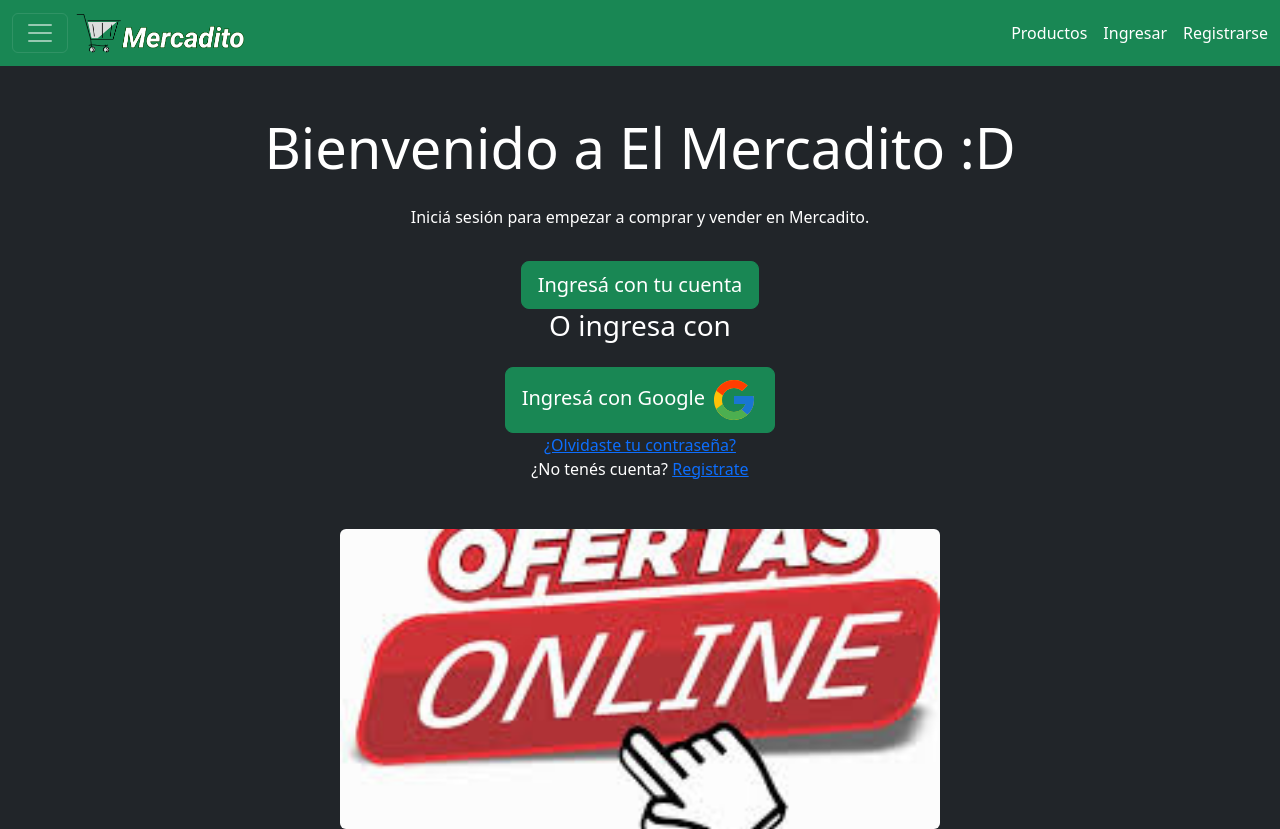
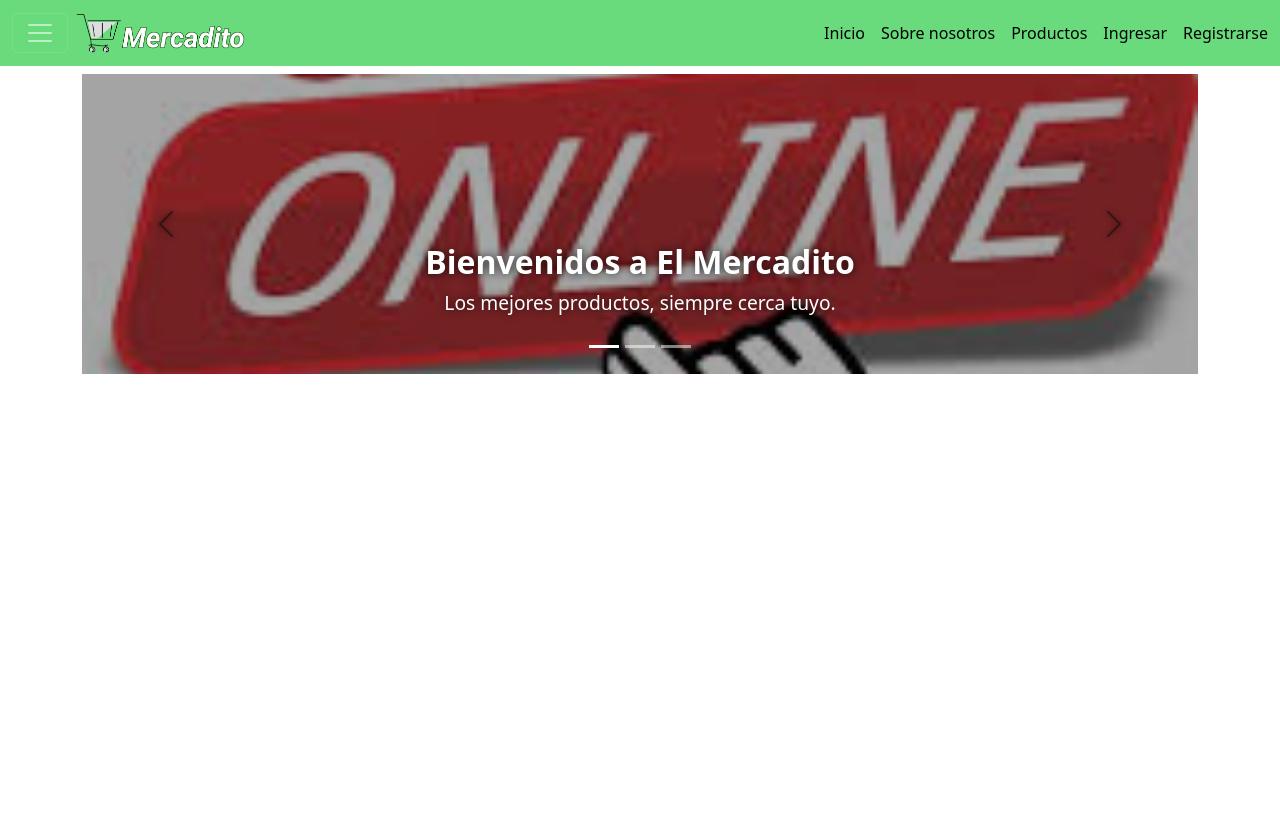
Before and after one commit to BeB55/Progra4-Grupo9, a Django app: page / in a window 1280 px wide. After the commit the page ends 374 px from the top, so only its background shows below. Run offline with Django 5.2, Linux system fonts and the light colour scheme; some libraries are stand-ins or nearby versions.

Commit message:
Rediseño botones del navbar

```diff
--- a/templates/base.html
+++ b/templates/base.html
@@ -4,13 +4,26 @@
 <html lang="es">
 <head>
   <meta charset="UTF-8">
+  <meta name="viewport" content="width=device-width, initial-scale=1">
   <title>{% block title %}Mercadito{% endblock %}</title>
   <link href="https://cdn.jsdelivr.net/npm/bootstrap@5.3.2/dist/css/bootstrap.min.css" rel="stylesheet">
   <link rel="stylesheet" href="https://cdn.jsdelivr.net/npm/bootstrap-icons@1.11.1/font/bootstrap-icons.css">
 
+  <style>
+    #navbar-btn{
+      color:#000000;
+      text-decoration: none;
+    }
+    #navbar-btn:hover{
+      border-radius: 5px;
+      background-color: #69BE7C;
+      padding: 10px 10px;
+      transition: all 0.2s ease;
+    }
+  </style>
 </head>
-<body class="bg-dark text-white">
-<nav class="navbar navbar-dark bg-success">
+<body class="bg-white text-dark">
+<nav class="navbar navbar-dark" style="background-color: #69DB7C;">
   <div class="container-fluid d-flex align-items-center justify-content-between">
     <div class="d-flex align-items-center">
 
@@ -27,21 +40,35 @@
 
     <!-- Enlaces + mini preview -->
     <div class="d-flex align-items-center gap-3">
-      <a class="nav-link text-white" href="{% url 'products:product_list' %}">Productos</a>
+
+      <a id="navbar-btn" href="{% url 'home' %}">Inicio</a>
+      <a id="navbar-btn" href="{% url 'products:about' %}">Sobre nosotros</a>
+      <a id="navbar-btn" href="{% url 'products:product_list' %}">Productos</a>
+
       {% if user.is_authenticated %}
-        <a class="nav-link text-white" href="{% url 'carrito:view_cart' %}">Mi carrito 🛒</a>
-        <a class="nav-link text-white" href="{% url 'logout' %}">Cerrar sesión</a>
 
         <!-- 👉 Mini preview del avatar -->
-        <a href="{% url 'profile' %}">
-          <img src="{% if request.user.avatar %}{{ request.user.avatar.url }}{% else %}{% static 'img/default.png' %}{% endif %}"
-               alt="Avatar"
-               class="rounded-circle border border-light"
-               width="35" height="35">
-        </a>
+         <div class="dropdown">
+          <button class="btn btn-success dropdown-toggle" type="button" data-bs-toggle="dropdown" aria-expanded="false">
+            Mi cuenta
+              <img src="{% if request.user.avatar %}{{ request.user.avatar.url }}{% else %}{% static 'img/default.png' %}{% endif %}"
+                alt="Avatar"
+                class="rounded-circle border border-light"
+                width="35" height="35">
+          </button>
+          <ul class="dropdown-menu">
+            <li><a class="dropdown-item" href="{% url 'profile' %}">Ver perfil</a></li>
+            <li><a class="dropdown-item" href="{% url 'carrito:view_cart' %}">Ver carrito</a></li>
+            <li><a class="dropdown-item" href="#">Mis productos</a></li>
+            <li><a class="dropdown-item" href="#">Mis compras</a></li>
+            <li><a class="dropdown-item" href="{% url 'products:mapa_delivery' %}">Seguimiento</a></li>
+            <li><a class="dropdown-item" href="{% url 'logout' %}">Cerrar sesión</a></li>
+          </ul>
+        </div>
+
       {% else %}
-        <a class="nav-link text-white" href="{% url 'login' %}">Ingresar</a>
-        <a class="nav-link text-white" href="{% url 'signup' %}">Registrarse</a>
+        <a id="navbar-btn" href="{% url 'login' %}">Ingresar</a>
+        <a id="navbar-btn" href="{% url 'signup' %}">Registrarse</a>
       {% endif %}
     </div>
   </div>
@@ -97,7 +124,6 @@
   </div>
 </div>
 
-<!-- Bootstrap JS (solo una vez) -->
 <script src="https://cdn.jsdelivr.net/npm/bootstrap@5.3.2/dist/js/bootstrap.bundle.min.js"></script>
 
 <script>
--- a/templates/home.html
+++ b/templates/home.html
@@ -4,54 +4,106 @@
 {% block title %}Inicio - El Mercadito{% endblock %}
 
 {% block content %}
-<div class="text-center mt-5">
-  <h1 class="display-4 mb-4">Bienvenido a El Mercadito :D</h1>
-    {% if not user.is_authenticated %}
-      <p>Iniciá sesión para empezar a comprar y vender en Mercadito.</p>
-      <a href="{% url 'login' %}" class="btn btn-success btn-lg mt-3">Ingresá con tu cuenta</a>
-      <h3>O ingresa con</h3>
-      <a href="{% provider_login_url 'google' %}" class="btn btn-success btn-lg mt-3">Ingresá con Google
-        <img src="{% static 'img/google.svg' %}" alt="Google" class="social-logo">
-      </a>
-      <!-- Links para resetear contraseña y registrarse -->
-      <span class="auth-links">
-          <br>
-          <a href="{% url 'account_reset_password' %}">¿Olvidaste tu contraseña?</a> <br>
-          ¿No tenés cuenta?
-          <a href="{% url 'account_signup' %}">Registrate</a>
-      </span>
+<style>
+.hero-img {
+  height: 300px;
+  object-fit: cover;
+}
+
+/* Oscurece suavemente la imagen para que el texto se lea */
+.carousel-img-overlay {
+  position: absolute;
+  top: 0;
+  left: 0;
+  width: 100%;
+  height: 100%;
+  background: rgba(0,0,0,0.35);
+  z-index: 1;
+}
+
+.carousel-caption {
+  z-index: 2;
+}
+
+.carousel-caption h2 {
+  text-shadow: 0px 0px 10px rgba(0,0,0,0.8);
+}
+
+.carousel-caption p {
+  font-size: 1.2rem;
+  text-shadow: 0px 0px 8px rgba(0,0,0,0.8);
+}
+
+.carousel-control-prev-icon,
+.carousel-control-next-icon {
+  filter: invert(100%) drop-shadow(0px 0px 3px black);
+}
+</style>
+
+<div>
+  <h1></h1>
+</div>
 
 
-    <div class="social-login">
-      <a href="{% provider_login_url 'google' %}" role="button" class="btn-social">
-        <i class="fab fa-google"></i>
-      </a>
-    {% else %}
-        <p class="lead">¡Hola {{ user.username }}! Ya estás logueado.</p>
-    {% endif %}
+<!-- CAROUSEL -->
+<div id="heroCarousel" class="carousel slide" data-bs-ride="carousel">
+
+  <!-- INDICADORES -->
+  <div class="carousel-indicators">
+    <button type="button" data-bs-target="#heroCarousel" data-bs-slide-to="0" class="active"></button>
+    <button type="button" data-bs-target="#heroCarousel" data-bs-slide-to="1"></button>
+    <button type="button" data-bs-target="#heroCarousel" data-bs-slide-to="2"></button>
+  </div>
+
+  <div class="carousel-inner">
+
+    <!-- ITEM 1 -->
+    <div class="carousel-item active">
+      <div class="carousel-img-overlay"></div>
+      <img src="{% static 'img/carouselA.jpg' %}" class="d-block w-100 hero-img">
+      <div class="carousel-caption d-none d-md-block">
+        <h2 class="fw-bold">Bienvenidos a El Mercadito</h2>
+        <p>Los mejores productos, siempre cerca tuyo.</p>
+      </div>
     </div>
 
-<div id="carouselCompact" class="carousel slide mt-5 mx-auto" data-bs-ride="carousel" style="max-width:600px;">
-  <div class="carousel-inner">
-    <div class="carousel-item active">
-      <img src="{% static 'img/carouselA.jpg' %}"
-           class="d-block w-100 rounded"
-           alt="Primera imagen"
-           style="height:300px; object-fit:cover;">
+    <!-- ITEM 2 -->
+    <div class="carousel-item">
+      <div class="carousel-img-overlay"></div>
+      <img src="{% static 'img/carouselB.jpg' %}" class="d-block w-100 hero-img">
+      <div class="carousel-caption d-none d-md-block">
+        <h2 class="fw-bold">Ofertas increíbles</h2>
+        <p>Aprovechá descuentos exclusivos.</p>
+      </div>
     </div>
+
+    <!-- ITEM 3 -->
     <div class="carousel-item">
-      <img src="{% static 'img/carouselB.jpg' %}"
-           class="d-block w-100 rounded"
-           alt="Segunda imagen"
-           style="height:300px; object-fit:cover;">
+      <div class="carousel-img-overlay"></div>
+      <img src="{% static 'img/carouselC.jpg' %}" class="d-block w-100 hero-img">
+      <div class="carousel-caption d-none d-md-block">
+        <h2 class="fw-bold">Envíos rápidos</h2>
+        <p>Hacemos llegar tu pedido en horas.</p>
+      </div>
     </div>
-    <div class="carousel-item">
-      <img src="{% static 'img/carouselC.jpg' %}"
-           class="d-block w-100 rounded"
-           alt="Tercera imagen"
-           style="height:300px; object-fit:cover;">
-    </div>
+
   </div>
+
+  <!-- CONTROLES -->
+  <button class="carousel-control-prev" type="button" data-bs-target="#heroCarousel" data-bs-slide="prev">
+    <span class="carousel-control-prev-icon"></span>
+  </button>
+
+  <button class="carousel-control-next" type="button" data-bs-target="#heroCarousel" data-bs-slide="next">
+    <span class="carousel-control-next-icon"></span>
+  </button>
+
 </div>
 
+
+
+
+
+
+
 {% endblock %}
```
Also changed, not shown: products/templates/products/products.html (+1 -8 lines), db.sqlite3, 1 other file.
